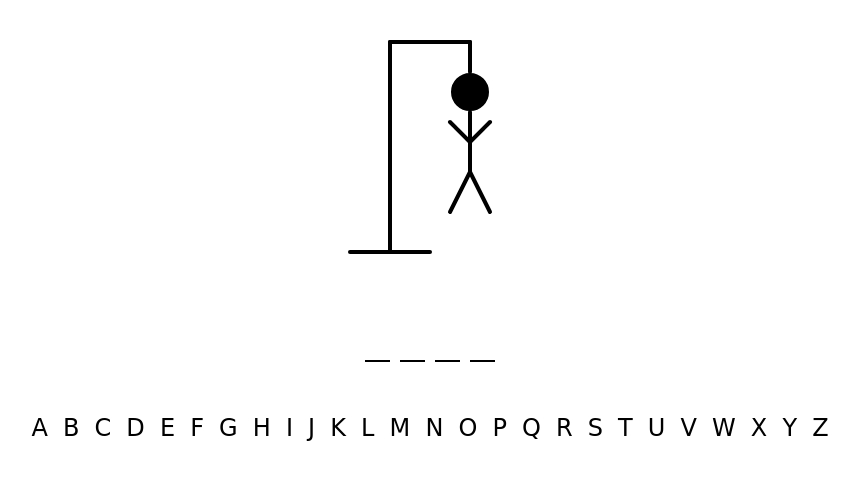
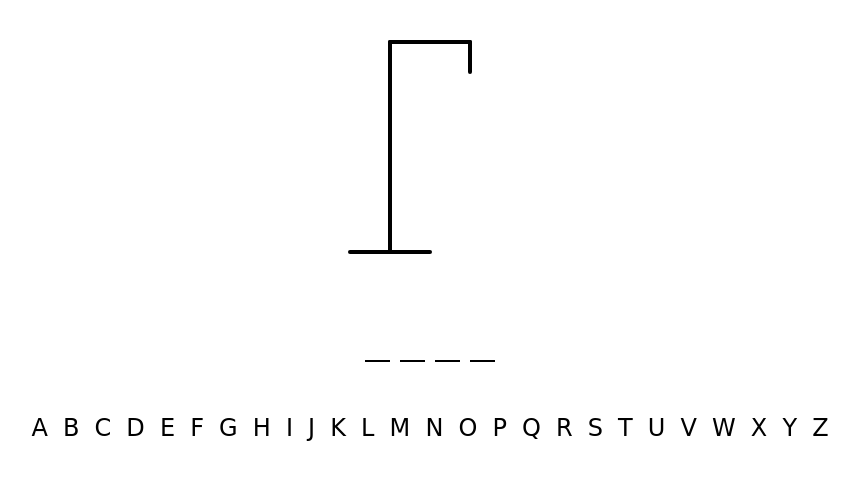
Before and after one commit to rafaelmfranca/hangman-game, a website: page index.html in a window 1280 px wide. Shown: the part 128-608 px from the top of the page, without its empty margins (210-1069 px from the left). Drawn offline with Linux system fonts and the light colour scheme; a web font is replaced by a local one.

Commit message:
:sparkles: Added showHangmanPart func

```diff
--- a/index.html
+++ b/index.html
@@ -23,15 +23,15 @@
         <line x1="60" y1="20" x2="60" y2="230" />
         <line x1="20" y1="230" x2="100" y2="230" />
 
-        <circle cx="140" cy="70" r="17" class="hangman-part visible" />
+        <circle cx="140" cy="70" r="17" class="hangman-part" />
 
-        <line x1="140" y1="90" x2="140" y2="150" class="hangman-part visible" />
+        <line x1="140" y1="90" x2="140" y2="150" class="hangman-part" />
 
-        <line x1="140" y1="120" x2="120" y2="100" class="hangman-part visible" />
-        <line x1="140" y1="120" x2="160" y2="100" class="hangman-part visible" />
+        <line x1="140" y1="120" x2="120" y2="100" class="hangman-part" />
+        <line x1="140" y1="120" x2="160" y2="100" class="hangman-part" />
 
-        <line x1="140" y1="150" x2="120" y2="190" class="hangman-part visible" />
-        <line x1="140" y1="150" x2="160" y2="190" class="hangman-part visible" />
+        <line x1="140" y1="150" x2="120" y2="190" class="hangman-part" />
+        <line x1="140" y1="150" x2="160" y2="190" class="hangman-part" />
       </svg>
 
       <ul class="word"></ul>
--- a/scripts/script.js
+++ b/scripts/script.js
@@ -3,6 +3,7 @@ const getAll = (str) => document.querySelectorAll(str);
 
 const alphabetList = get('.alphabet');
 const wordElement = get('.word');
+const hangmanParts = getAll('.hangman-part');
 
 const words = [
   'item',
@@ -35,6 +36,13 @@ const showCorrectLetter = (letter) => {
     });
 };
 
+const showHangmanPart = () => {
+  const firstPartNotVisible = [...hangmanParts].find(
+    (item) => !item.classList.contains('visible')
+  );
+  firstPartNotVisible.classList.add('visible');
+};
+
 const updateWord = (event) => {
   const { target } = event;
 
@@ -43,6 +51,8 @@ const updateWord = (event) => {
 
     if (randomWord.includes(target.textContent)) {
       showCorrectLetter(target.textContent);
+    } else {
+      showHangmanPart();
     }
   }
 };
```
